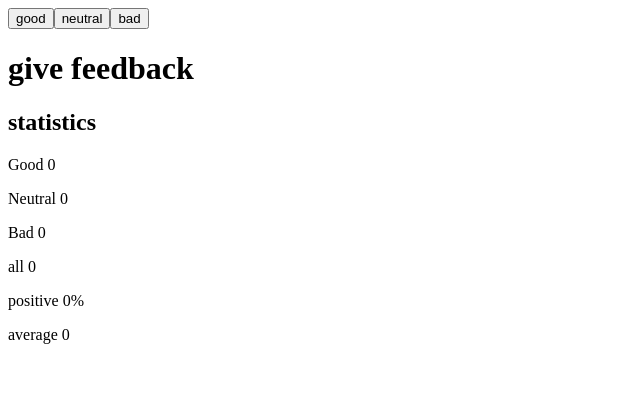
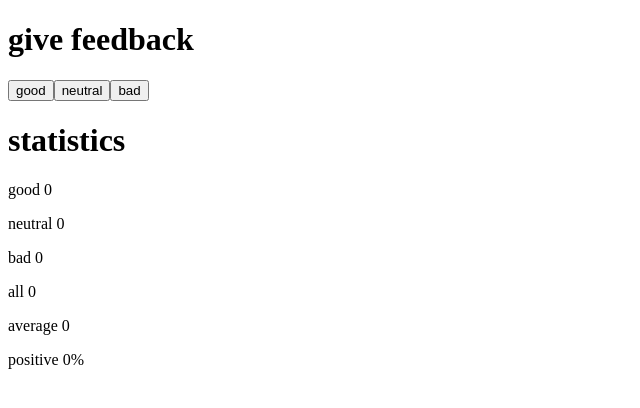
Before and after one commit to andresbaron18/FullStackOpen, a React (Vite) app in the folder part1/: page / in a window 1280 px wide. Shown: the top 408 px of the page, without its empty margins (0-640 px from the left). Built offline with nearby package versions, Linux system fonts and the light colour scheme.

Commit message:
complete exercise 1.8: extract statistics into a separate component using props

```diff
--- a/part1/src/App.jsx
+++ b/part1/src/App.jsx
@@ -1,41 +1,65 @@
 import { useState } from "react"
 
-const App = () =>{
-    const [ good, setGood] = useState(0)
-    const [neutral, setNeutral]= useState(0)
-    const [bad, setBad]= useState(0)
+const App = () => {
+  const [good, setGood] = useState(0)
+  const [neutral, setNeutral] = useState(0)
+  const [bad, setBad] = useState(0)
 
+  const goodClick = () => {
+    setGood(good + 1)
+  }
 
-    const goodClick = ()=>{
-    setGood(good +1)
-    }
-    const neutralClick = ()=>{
-    setNeutral(neutral +1)
-    }
-     const badClick = ()=>{
-    setBad(bad +1)
-    }
-    const all = good + neutral + bad
+  const neutralClick = () => {
+    setNeutral(neutral + 1)
+  }
 
-    const positive = all === 0 ? 0 :(good / all) * 100
-    const average =  all === 0 ? 0 :((good*1)+(neutral*0)+(bad*-1))/all
- return(
+  const badClick = () => {
+    setBad(bad + 1)
+  }
+
+  const all = good + neutral + bad
+
+  const positive = all === 0
+    ? 0
+    : (good / all) * 100
+
+  const average = all === 0
+    ? 0
+    : ((good * 1) + (neutral * 0) + (bad * -1)) / all
+
+  return (
     <div>
-         <button onClick={goodClick} >good </button>
-         <button onClick={neutralClick}>neutral</button>
-         <button onClick={badClick}>bad</button>
+      <h1>give feedback</h1>
 
-         <h1>give feedback</h1>
-         <h2>statistics</h2>
+      <button onClick={goodClick}>good</button>
+      <button onClick={neutralClick}>neutral</button>
+      <button onClick={badClick}>bad</button>
 
-         <p>Good {good}</p>
-         <p>Neutral {neutral}</p>
-         <p>Bad {bad}</p>
-         <p>all {all} </p>
-         <p>positive {positive}% </p>
-         <p>average {average} </p>
+      <h1>statistics</h1>
 
+      <Statistics
+        good={good}
+        neutral={neutral}
+        bad={bad}
+        all={all}
+        average={average}
+        positive={positive}
+      />
     </div>
- )
+  )
 }
+
+const Statistics = (props) => {
+  return (
+    <div>
+      <p>good {props.good}</p>
+      <p>neutral {props.neutral}</p>
+      <p>bad {props.bad}</p>
+      <p>all {props.all}</p>
+      <p>average {props.average}</p>
+      <p>positive {props.positive}%</p>
+    </div>
+  )
+}
+
 export default App
```
